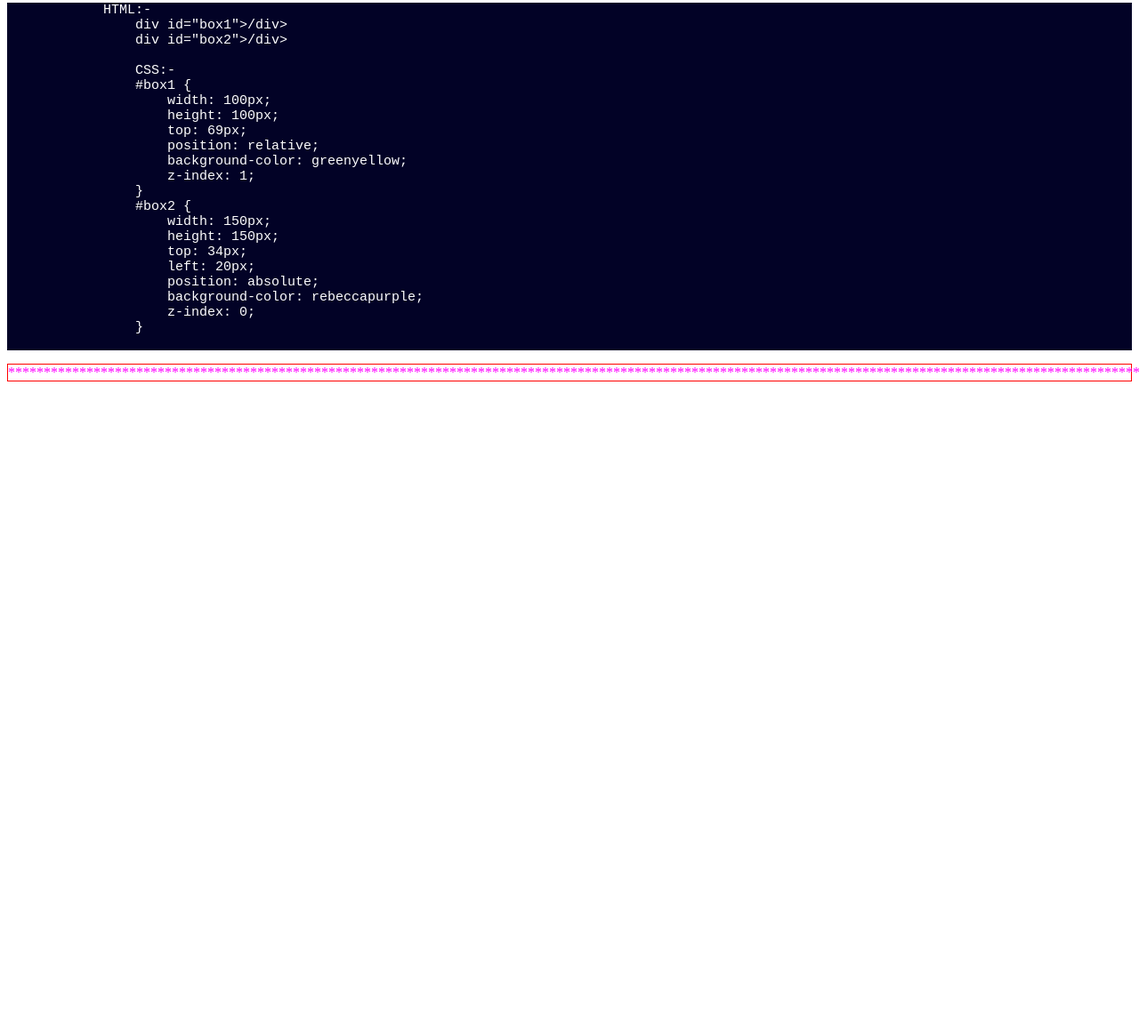
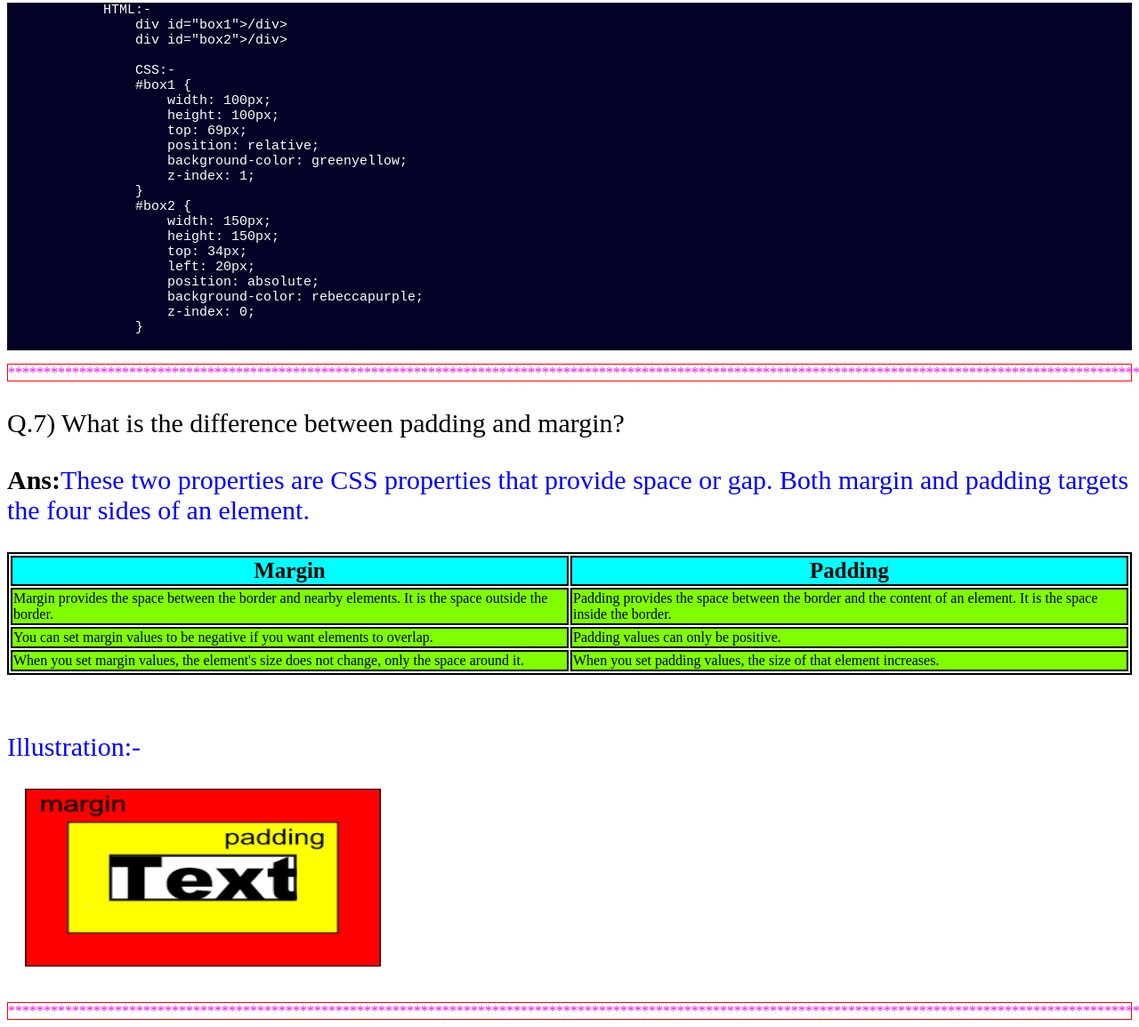
Before and after one commit to HARISLONE/CSS-IPQ-DAY1, a plain HTML site: page index.html in a window 1280 px wide. Shown: the part 5963-7118 px from the top of the page at 89% size. Before the commit the page ends 6400 px from the top, so only its background shows below. Drawn offline with Linux system fonts and the light colour scheme.

Commit message:
added Q.7

```diff
--- a/index.html
+++ b/index.html
@@ -375,6 +375,43 @@
         </pre>
         <div style="border:1px solid red;color: magenta;">
             ******************************************************************************************************************************************************************************************</div>
+        <p class="para">Q.7) What is the difference between padding and margin?</p>
+        <p class="para1">
+            <b style="color:black">Ans:</b>These two properties are CSS properties that provide space or gap. Both margin and padding targets the four sides of an element.
+            <table>
+                <tr>
+                    <th>Margin</th>
+                    <th>Padding</th>
+                </tr>
+                <tr>
+                    <td>Margin provides the space between the border and nearby elements. It is the space outside the border.
+                    </td>
+                    <td>
+                        Padding provides the space between the border and the content of an element. It is the space inside the border.
+                    </td>
+                </tr>
+                <tr>
+                    <td>
+                        You can set margin values to be negative if you want elements to overlap.
+                    </td>
+                    <td>
+                        Padding values can only be positive.
+                    </td>
+                </tr>
+                <tr>
+                    <td>
+                        When you set margin values, the element's size does not change, only the space around it.
+                    </td>
+                    <td>
+                        When you set padding values, the size of that element increases.
+                    </td>
+                </tr>
+            </table>
+        </p> <br>
+        <p class="para1">Illustration:-</p>
+        <img class="img1" src="./unnamed (1).png" alt="margin"> <br> <br> <br>
+        <div style="border:1px solid red;color: magenta;">
+            ******************************************************************************************************************************************************************************************</div>
     </div>
 </body>
 </html>
--- a/style.css
+++ b/style.css
@@ -33,7 +33,7 @@ th{
     color: black;
     font-size: 25px;
     text-align: center;
-    width: 60%;
+    width: 50%;
 }
 td{
     background-color: chartreuse;
@@ -50,3 +50,9 @@ td{
     position: absolute;
     right: 380px;
 }
+
+.img1{
+    width: 400px;
+    height: 200px;
+    margin-left: 20px;
+}
```
Also changed, not shown: unnamed (1).png (added).
